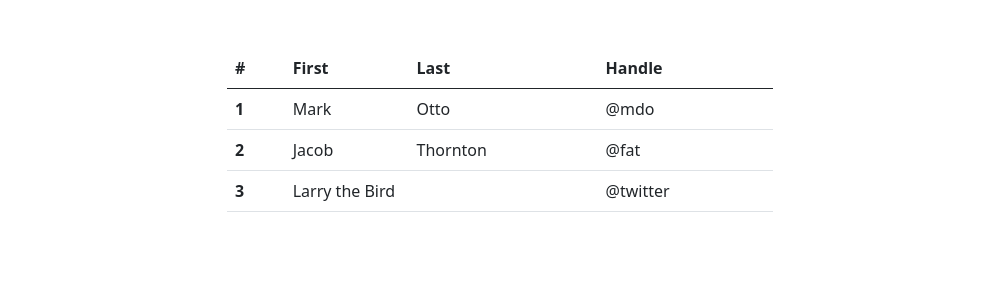
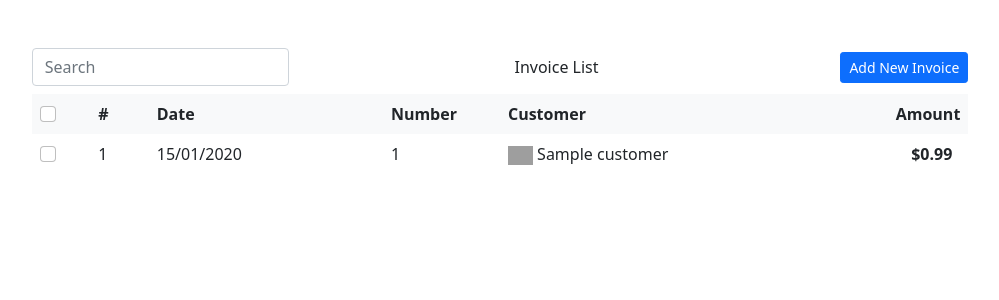
Before and after one commit to Mouhamet99/kritek-test, a Symfony app: template project/templates/invoice/index.html.twig in a window 1280 px wide. Shown: the top 300 px of the page, without its empty margins (140-1139 px from the left). Run offline with Twig, Linux system fonts and the light colour scheme; the template is opened without the code that fills it: most values are stand-ins (such as "Sample title", 1, 10 or a date in 2020); some libraries are stand-ins or nearby versions; grey boxes are pictures that could not be loaded.

Commit message:
handle invoice list

```diff
--- a/project/src/Controller/InvoiceController.php
+++ b/project/src/Controller/InvoiceController.php
@@ -5,6 +5,7 @@ namespace App\Controller;
 use App\Entity\Invoice;
 use App\Entity\InvoiceLine;
 use App\Form\InvoiceType;
+use App\Repository\InvoiceRepository;
 use Doctrine\Persistence\ManagerRegistry;
 use Symfony\Bundle\FrameworkBundle\Controller\AbstractController;
 use Symfony\Component\HttpFoundation\Request;
@@ -14,10 +15,10 @@ use Symfony\Component\Routing\Annotation\Route;
 class InvoiceController extends AbstractController
 {
     #[Route('/invoice', name: 'list_invoice')]
-    public function index(): Response
+    public function index(InvoiceRepository $invoiceRepository): Response
     {
         return $this->render('invoice/index.html.twig', [
-            'controller_name' => 'InvoiceController',
+            'invoices'=> $invoiceRepository->findAll()
         ]);
     }
 
--- a/project/src/Entity/Invoice.php
+++ b/project/src/Entity/Invoice.php
@@ -22,8 +22,7 @@ class Invoice
 
     #[ORM\Column(type: 'integer')]
     #[Assert\NotNull]
-    #[Assert\Positive]
-    #[Assert\Unique]
+    #[Assert\PositiveOrZero]
     private $invoice_number;
 
     #[ORM\ManyToOne(targetEntity: Customer::class, inversedBy: 'invoices')]
@@ -100,7 +99,6 @@ class Invoice
     public function removeInvoiceLine(InvoiceLine $invoiceLine): self
     {
         if ($this->invoiceLines->removeElement($invoiceLine)) {
-            // set the owning side to null (unless already changed)
             if ($invoiceLine->getInvoice() === $this) {
                 $invoiceLine->setInvoice(null);
             }
--- a/project/templates/invoice/index.html.twig
+++ b/project/templates/invoice/index.html.twig
@@ -1,6 +1,6 @@
 {% extends 'base.html.twig' %}
 
-{% block title %}New Invoice{% endblock %}
+{% block title %}Invoice{% endblock %}
 
 {% block body %}
 <style>
@@ -12,39 +12,42 @@
 		</div>
 </div>
 	{% endfor %}
-<div class="container mt-5 mb-2">
-    <div class="row">
-        <div class="col-md-6 mx-auto">
-            <table class="table">
+
+<div class="container mt-5 mb-2 px-2">
+<div class="col-md-10 mx-auto">
+    <div class="mb-2 d-flex justify-content-between align-items-center">
+        <div class="position-relative"> <span class="position-absolute search"><i class="fa fa-search"></i></span> <input class="form-control w-100" placeholder="Search "> </div>
+        <div class="px-2"> <span>Invoice List <i class="fa fa-angle-down"></i></span> <i class="fa fa-ellipsis-h ms-3"></i> </div>
+      <a href="{{path('new_invoice')}}" class="btn btn-sm btn-primary">Add New Invoice</a>
+    </div>
+    <div class="table-responsive">
+        <table class="table table-responsive table-borderless">
             <thead>
-                  <tr>
-                    <th scope="col">#</th>
-                    <th scope="col">First</th>
-                    <th scope="col">Last</th>
-                    <th scope="col">Handle</th>
+                <tr class="bg-light">
+                    <th scope="col" width="5%"><input class="form-check-input" type="checkbox"></th>
+                    <th scope="col" width="5%">#</th>
+                    <th scope="col" width="20%">Date</th>
+                    <th scope="col" width="10%">Number</th>
+                    <th scope="col" width="20%">Customer</th>
+                    <th scope="col" class="text-end" width="20%"><span>Amount</span></th>
                 </tr>
             </thead>
             <tbody>
+              {% for invoice in invoices %}
                 <tr>
-                    <th scope="row">1</th>
-                    <td>Mark</td>
-                    <td>Otto</td>
-                    <td>@mdo</td>
+                    <th scope="row"><input class="form-check-input" type="checkbox"></th>
+                    <td> {{invoice.id}}</td>
+                    <td> {{invoice.invoiceDate | date('d/m/Y')}}</td>
+                    <td> {{invoice.invoiceNumber}}</td>
+                    <td><img src="https://i.imgur.com/VKOeFyS.png" width="25"> {{invoice.customer.name}}</td>
+                    <td class="text-end"><span class="fw-bolder">$0.99</span> <i class="fa fa-ellipsis-h ms-2"></i></td>
                 </tr>
-                  <tr>
-                    <th scope="row">2</th>
-                    <td>Jacob</td>
-                    <td>Thornton</td>
-                    <td>@fat</td>
-                  </tr>
-                  <tr>
-                    <th scope="row">3</th>
-                    <td colspan="2">Larry the Bird</td>
-                    <td>@twitter</td>
-                  </tr>
+              {% endfor %}
+
             </tbody>
         </table>
     </div>
 </div>
+
 </div>
 {% endblock %}
--- a/project/templates/invoice/new.html.twig
+++ b/project/templates/invoice/new.html.twig
@@ -32,7 +32,7 @@
 												</div>
 												<div class="col-sm-8">
 													<div class="form-error">
-														{{ form_errors(form.invoice_number) }}
+														{{ form_errors(form.invoice_number, {'attr': {'class':'text-danger'}}) }}
 													</div>
 													{{ form_widget(form.invoice_number,{'attr' : {'class':'mr-auto form-control'}})  }}
 												</div>
@@ -42,9 +42,6 @@
 													{{ form_label(form.customer) }}
 												</div>
 												<div class="col-sm-8">
-													<div class="form-error">
-														{{ form_errors(form.invoice_number) }}
-													</div>
 													{{ form_widget(form.customer,{'attr' : {'class':'mr-auto form-control'}, 'placeholder': 'Select a customer'})  }}
 												</div>
 											</div>
```
Also changed, not shown: project/migrations/Version20220329134355.php (added, +31 -0 lines), project/src/Entity/InvoiceLine.php (+5 -7 lines). Lines whose indentation alone changed are shown as unchanged.
